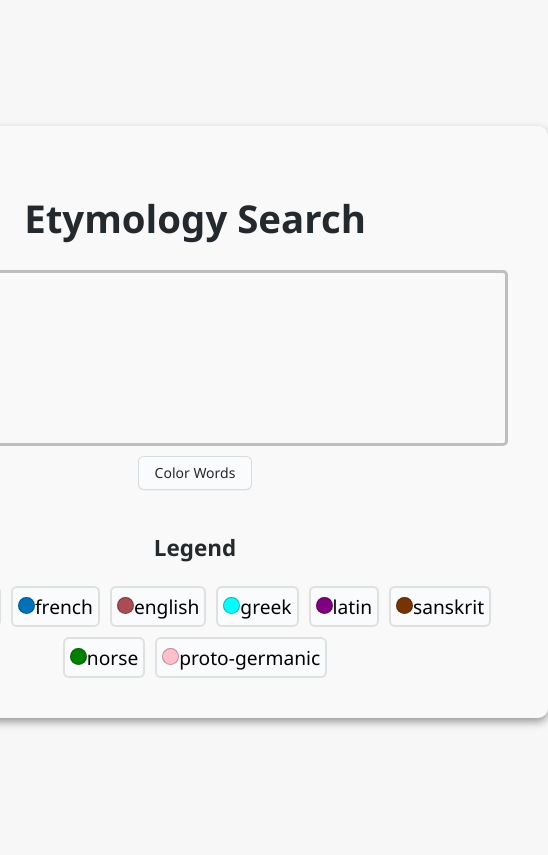
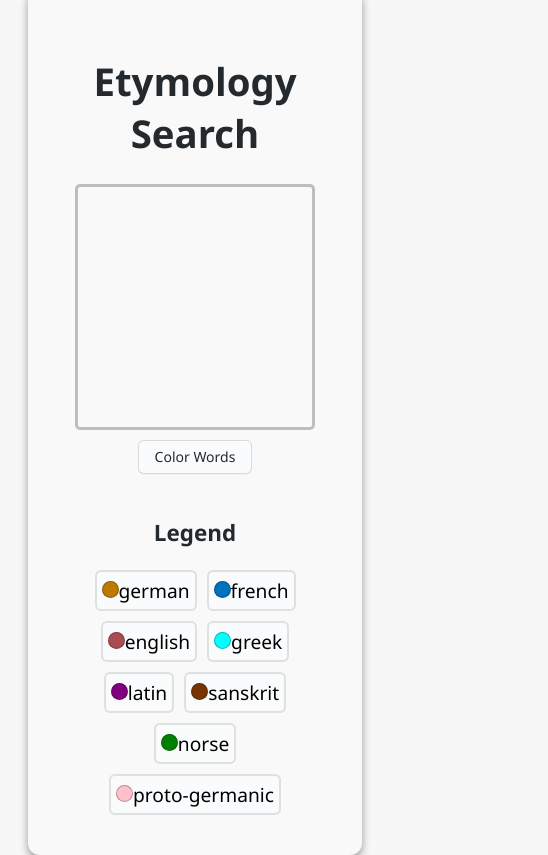
Before and after one commit to scillidan/EtymologySearch, a React (Vite) app: page / in a window 390 px wide. Shown: the whole page, 548 px wide, since content can reach past the window. Built offline with nearby package versions, Linux system fonts and the light colour scheme.

Commit message:
App should now support phone

```diff
--- a/src/components/TextInput.jsx
+++ b/src/components/TextInput.jsx
@@ -11,10 +11,10 @@ const TextInput = ({ textRef, setText }) => {
         borderRadius: "5px",
         outline: "none",
         padding: "10px",
-        width: "600px",
-        height: "150px",
+        width: "55vw",
+        height: "10em",
         fontSize: "22px",
-        fontFamily: "Segoe UI",
+        fontFamiy: "Segoe UI",
         fontWeight: "bold",
         textAlign: "left",
         overflowY: "auto",
--- a/src/index.css
+++ b/src/index.css
@@ -14,16 +14,17 @@ h1,h2,h3,h4,h5,h6,p{
 }
 
 .App {
+  margin:0;
   text-align: center;
   background-color: rgba(255, 255, 255, 0.242);
-  padding: 40px;
-  border-radius: 10px;
+  padding: 040px;
+  border-radius: 12px;
   box-shadow: 0 4px 8px rgba(0, 0, 0, 0.386);
 
   /*CENTERING FIX*/
-  width: 100% -20px;  /*probably better fix then this, but it will do*/
+  width:65vw;  /*probably better fix then this, but it will do*/
   height: auto;
-  /*max-width: 90vw;*/
+  max-width: 90vw;
   display: flex;
   flex-direction: column;
   align-items: center;
```
